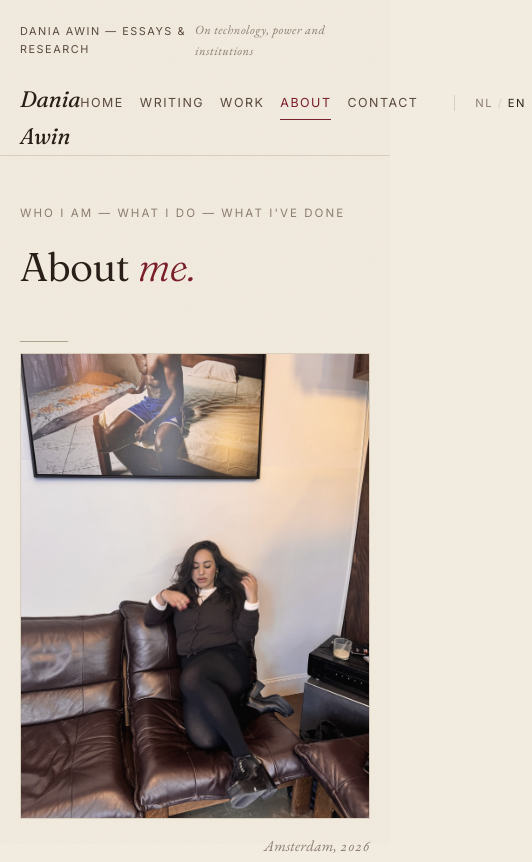
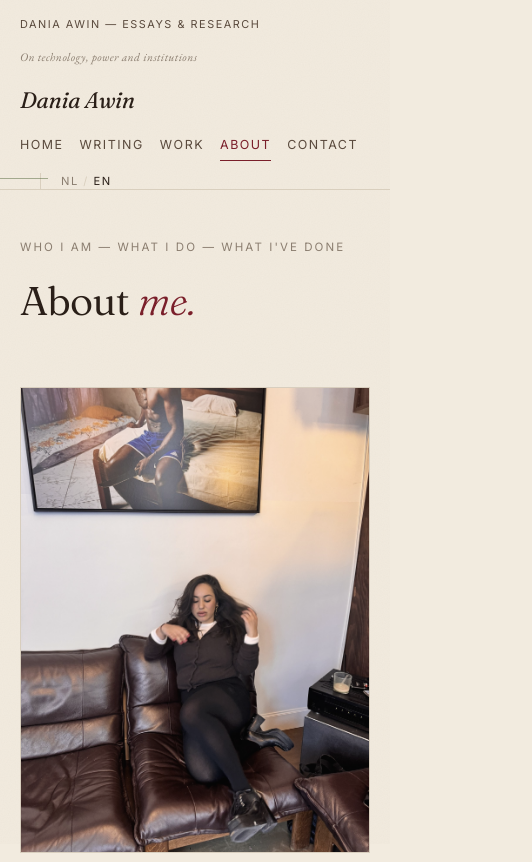
Before and after one commit to daniaawin/dania-awin-site, a plain HTML site: page about.html in a window 390 px wide. Shown: the top 862 px of the page, 532 px wide, since content can reach past the window. Drawn offline with nearby package versions, Linux system fonts and the light colour scheme.

Commit message:
Hero portret + side-by-side about + mobile fix

```diff
--- a/about.html
+++ b/about.html
@@ -43,12 +43,17 @@
       <h1 class="display" style="margin-top: 1.5rem;" data-c="about.title"></h1>
     </section>
 
-    <section class="prose">
+    <div class="about-grid">
       <figure class="portrait">
         <img id="portrait-img" src="dania-portrait.jpg" alt="Dania Awin" />
         <figcaption data-c="about.portraitCaption"></figcaption>
       </figure>
-      <div id="about-who"></div>
+      <section class="prose">
+        <div id="about-who"></div>
+      </section>
+    </div>
+
+    <section class="prose">
       <hr class="rule" />
       <h2 class="section" data-c="about.whatIDoHeading"></h2>
       <div id="about-do"></div>
--- a/style.css
+++ b/style.css
@@ -113,6 +113,35 @@ a { color: inherit; text-decoration: none; }
   border-bottom: 1px solid var(--rule);
   position: relative;
   z-index: 5;
+  flex-wrap: wrap;
+  gap: 1rem;
+}
+
+@media (max-width: 720px) {
+  .nav {
+    flex-direction: column;
+    align-items: flex-start;
+    gap: 1rem;
+  }
+  .nav__brand { font-size: 1.6rem; }
+  .nav__links {
+    width: 100%;
+    flex-wrap: wrap;
+    gap: 0.7rem 1.1rem;
+  }
+}
+
+@media (max-width: 720px) {
+  .marginalia {
+    grid-template-columns: 1fr;
+    gap: 0.4rem;
+    text-align: left;
+    padding: 1rem var(--gutter);
+  }
+  .marginalia .right {
+    justify-self: start;
+    font-size: 0.72rem;
+  }
 }
 
 .nav__brand {
@@ -664,18 +693,26 @@ footer.foot .right { justify-self: end; }
   footer.foot .right { justify-self: center; }
 }
 
-/* ---------- Portrait — About page (side-by-side met tekst) ---------- */
+/* ---------- About page — twee koloms grid: foto links, tekst rechts ---------- */
 
-.portrait {
-  float: right;
-  width: 42%;
-  max-width: 24rem;
-  margin: 0.4em 0 1.5rem 2.5rem;
-  position: relative;
-  shape-outside: margin-box;
+.about-grid {
+  display: grid;
+  grid-template-columns: 1fr 1.15fr;
+  gap: clamp(2rem, 5vw, 4.5rem);
+  align-items: start;
+  padding: 0 0 1.5rem;
 }
 
-.portrait img {
+.about-grid .portrait {
+  margin: 0;
+  position: relative;
+  max-width: none;
+  width: 100%;
+  position: sticky;
+  top: 2rem;
+}
+
+.about-grid .portrait img {
   width: 100%;
   height: auto;
   display: block;
@@ -683,7 +720,7 @@ footer.foot .right { justify-self: end; }
   border: 1px solid var(--rule);
 }
 
-.portrait figcaption {
+.about-grid .portrait figcaption {
   font-family: var(--serif-body);
   font-style: italic;
   font-size: 0.95rem;
@@ -693,8 +730,7 @@ footer.foot .right { justify-self: end; }
   letter-spacing: 0.01em;
 }
 
-/* Hairline mos-accent linksboven het portret */
-.portrait::before {
+.about-grid .portrait::before {
   content: "";
   position: absolute;
   left: -1.25rem;
@@ -703,16 +739,25 @@ footer.foot .right { justify-self: end; }
   height: 1px;
   background: var(--moss);
   opacity: 0.5;
+  z-index: 1;
 }
 
-@media (max-width: 720px) {
-  .portrait {
-    float: none;
-    width: 100%;
-    max-width: 100%;
-    margin: 0 auto 2rem;
+.about-grid .prose {
+  max-width: none;
+  margin: 0;
+}
+
+@media (max-width: 880px) {
+  .about-grid {
+    grid-template-columns: 1fr;
+    gap: 2rem;
   }
-  .portrait::before { left: 0; }
+  .about-grid .portrait {
+    position: static;
+    max-width: 28rem;
+    margin: 0 auto;
+  }
+  .about-grid .portrait::before { left: 0; }
 }
 
 /* ---------- Hero portrait (Home page) ---------- */
```
Also changed, not shown: dania-hero.jpg, media/dania-hero.jpg.
